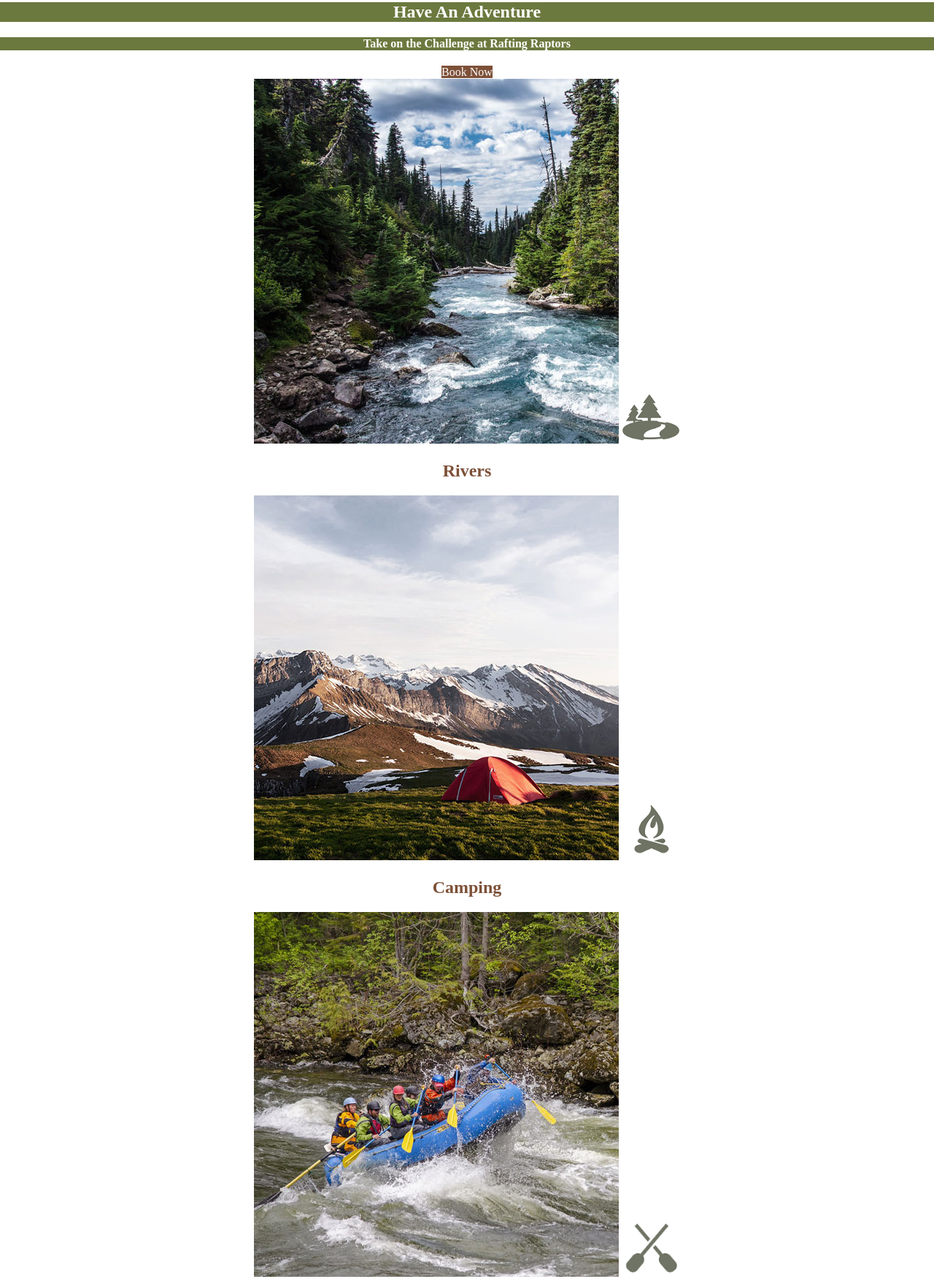
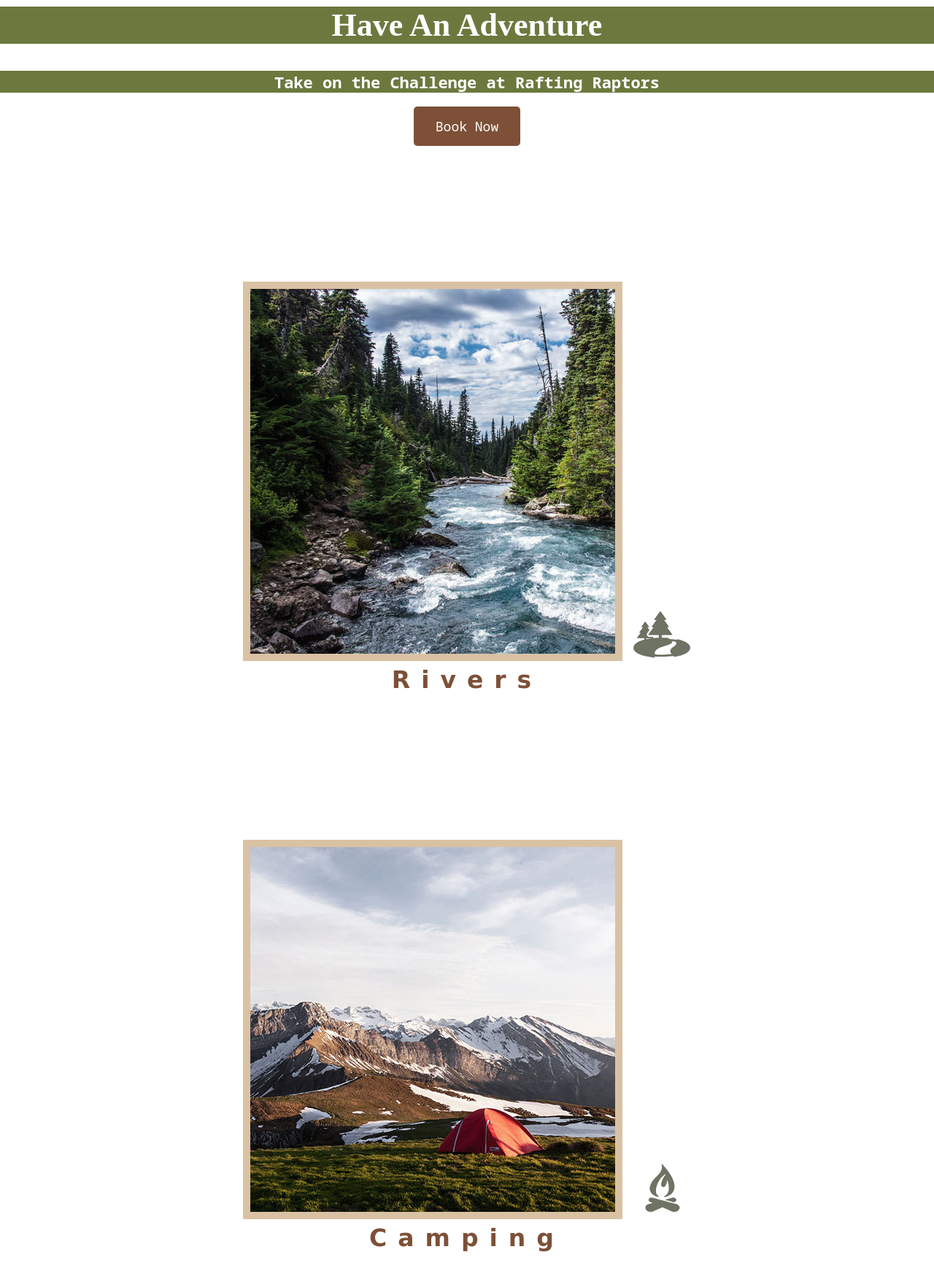
Before and after one commit to delarosaleeann-commits/wdd130, a plain HTML site: page wwr/index.html in a window 1280 px wide. Shown: the part 927-2680 px from the top of the page at 73% size. Drawn offline with Linux system fonts and the light colour scheme.

Commit message:
Add new images and update styles for improved design and layout

```diff
--- a/wwr/styles/style.css
+++ b/wwr/styles/style.css
@@ -1,17 +1,20 @@
-
+@import url('https://fonts.googleapis.com/css2?family=Noto+Sans+Mono&display=swap');
 #background {
     height: 725px;
 }
 
 body {
     max-width: 1600px;
-    margin: 0 auto;
+    margin: 0 ;
     padding: 0;
     box-sizing: border-box;
     background-color: #fcfbfb;
 
     text-align: center;
-    font-family: var(--heading-font);
+    font-family: Rock Salt, Noto Sans Mono, sans-serif;
+    font-size: 22px;
+    margin: 0;
+    padding: 0;
     color: var(--headline-color-on-white);
 }
 
@@ -24,12 +27,36 @@ header {
 nav a:hover {
     background-color: #6b793e;
     color: #d9e0a3;
+    padding: 35px;
 }
 
 .home-title {
     background-color: #6b793e;
     color: white;
+    font-family: "Rock Salt", Serif , sans-serif;
+    font-size: 2em;
+    margin-top: 10px;
+
 }
+
+@font-face {
+	font-family: "Rock Salt";
+	src: url(fonts/RockSalt-Regular.ttf) format('ttf'),
+         url(fonts/RockSalt-Regular.ttf) format('tff');
+    font-style: normal;
+}
+
+#logo_link {
+    padding-top: 5px;
+}
+
+h2 {
+    margin: 0;
+    font-family: "Rock Salt", verdana , sans-serif;
+	letter-spacing: 15px;
+}
+
+
 h4 {
     background-color: #6b793e;
     color:#d9e0a3;
@@ -37,23 +64,46 @@ h4 {
 .book, .join {
     background-color: #7d5037;
     color: #d9e0a3;
+    text-decoration: none;
+    font-size: 18px;
+    padding: 15px 30px;
+    margin-top: 50px;
+    border-radius: 5px;
+
 }
 .book:hover, .join:hover {
     background-color: #6b793e;
     color: #d9e0a3;
 }
 
+.msg {
+    margin: 0 auto;
+    padding: 35px;
+    text-align: center;
+    font-family: "Rock Salt", Serif , sans-serif;
+}
+
 .msg h2 {
     background-color: #6b793e;
     color: white;
+    line-height: 1.5em;
+    font-family: "Rock Salt", Serif , sans-serif;
 }
 .msg p {
     background-color: #6b793e;
     color: white;
+    font-size: .8em;
+    line-height: 1.5em;
+    padding-bottom: 15px;
 }
+
+
+
 footer {
     background-color: #6b793e;
     color: #d9e0a3;
+    padding: 25px 50px;
+    margin-top: 200px;
 }
 footer a {
     background-color: #6b793e;
@@ -65,17 +115,19 @@ footer a:hover {
 }
 
 #hero-img.icon {
-    width: 80px;
+    width: 100%;
 }
 
 .icon {
     width: 80px;
+    padding-top: 10px;
 }
 
 nav a {
     text-align: center;
     color: white;
     text-decoration: none;
+    padding: 35px;
 }
 
 #hero-msg h1, #hero-msg h4 {
@@ -93,10 +145,36 @@ main section {
     color: #7d5037
 }
 
+main section img {
+    box-sizing: border-box;
+}
+
 .book, .join{
     text-align: center;
     color: #fcfbfb;
     text-decoration: none;
+}
+.card-img {
+    border: 10px solid #d9c2a3;
+}
+
+
+.rivers-card {
+    text-align: center;
+    color: #7d5037;
+    margin: 200px 0;
+}
+
+.camping-card {
+    text-align: center;
+    color: #7d5037;
+    margin: 200px 0;
+}
+
+.rapids-card {
+    text-align: center;
+    color: #7d5037;
+    margin: 200px 0;
 }
 
 footer a {
@@ -109,6 +187,10 @@ footer p {
     font-size: 1.2em;
 }
 
+footer .social img {
+    padding-top: 15px;
+}
+
 footer p a:hover {
     text-decoration: underline;
 }
```
Also changed, not shown: wwr/images/w05_circles.jpg (added), wwr/images/w05_ice_image_desk.jpg (added), wwr/images/w05_ice_image_graphic.png (added), wwr/images/w05_ice_image_person.jpg (added).
